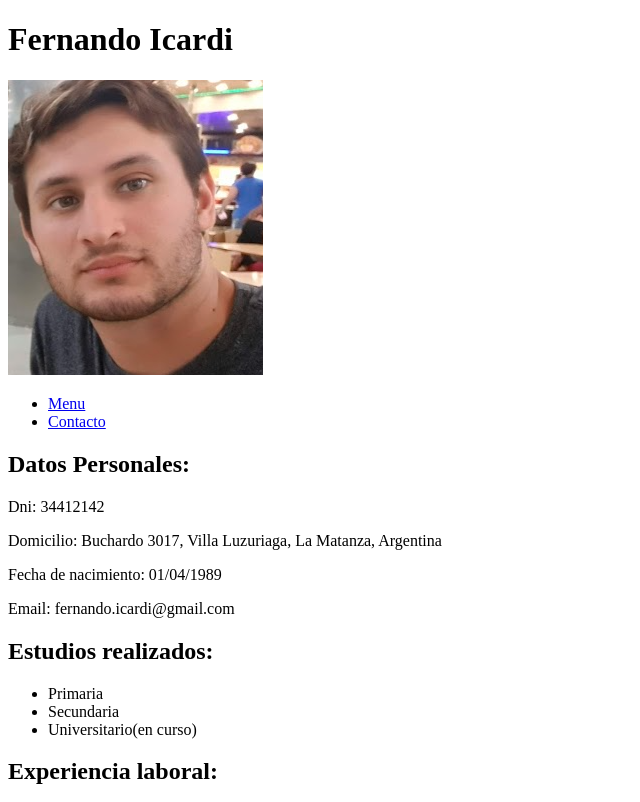
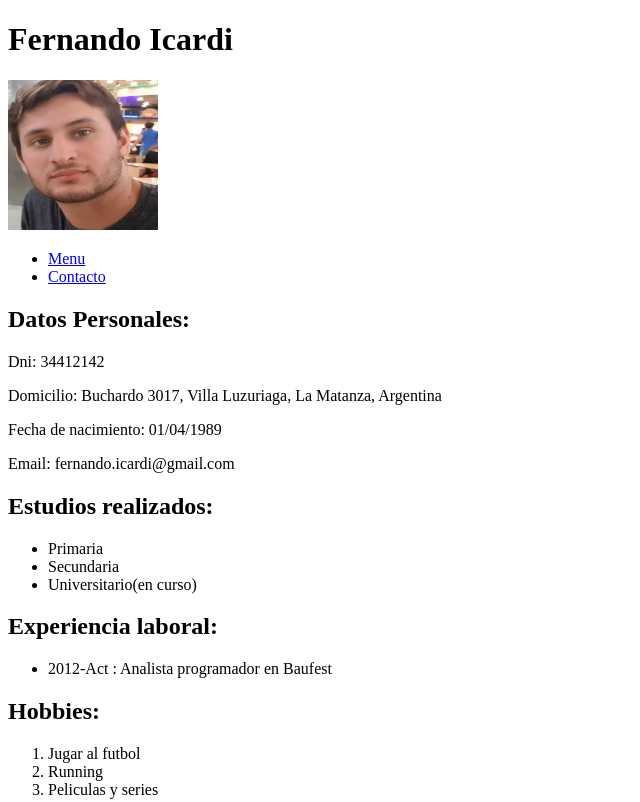
Before and after one commit to ficardi8977/ProgramacionWeb1, a plain HTML site: page tp01_apellido-nombre/index.html in a window 1280 px wide. Shown: the top 802 px of the page, without its empty margins (0-640 px from the left). Drawn offline with Linux system fonts and the light colour scheme.

Commit message:
tamaño de imagen

```diff
--- a/tp01_apellido-nombre/index.html
+++ b/tp01_apellido-nombre/index.html
@@ -11,7 +11,7 @@
 <body>
     <header>
         <h1>Fernando Icardi</h1>
-        <img src="img/icardi-fernando-cv.PNG" alt="imagen de Fernando Icardi">
+        <img src="img/icardi-fernando-cv.PNG" alt="imagen de Fernando Icardi" width="150" height="150">
     </header>
     <nav>
         <ul>
@@ -20,21 +20,29 @@
         </ul>
     </nav>
     <main>
+        <section>
+            <article>
                 <h2>Datos Personales:</h2>
                 <p>Dni: 34412142</p>
                 <p>Domicilio: Buchardo 3017, Villa Luzuriaga, La Matanza, Argentina</p>
                 <p>Fecha de nacimiento: 01/04/1989</p>
                 <p>Email: fernando.icardi@gmail.com</p>
+            </article>
+            <article>
                 <h2>Estudios realizados:</h2>
                 <ul>
                     <li>Primaria</li>
                     <li>Secundaria</li>
                     <li>Universitario(en curso)</li>
                 </ul>
+            </article>
+            <article>
                 <h2>Experiencia laboral:</h2>
                 <ul>
                     <li>2012-Act : Analista programador en Baufest</li>
                 </ul>
+            </article>
+        </section>
     </main>
     <aside>
         <h2>Hobbies:</h2>
```
Lines whose indentation alone changed are shown as unchanged.
